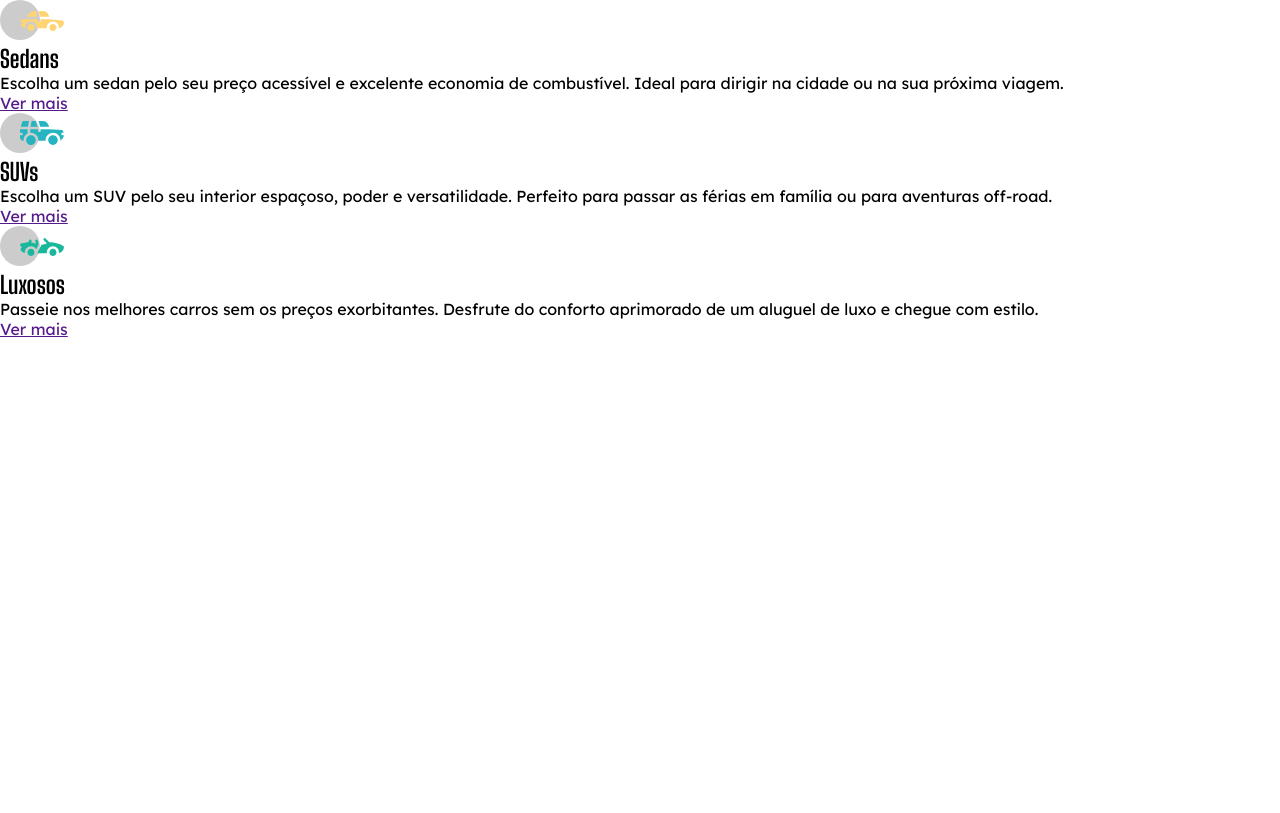
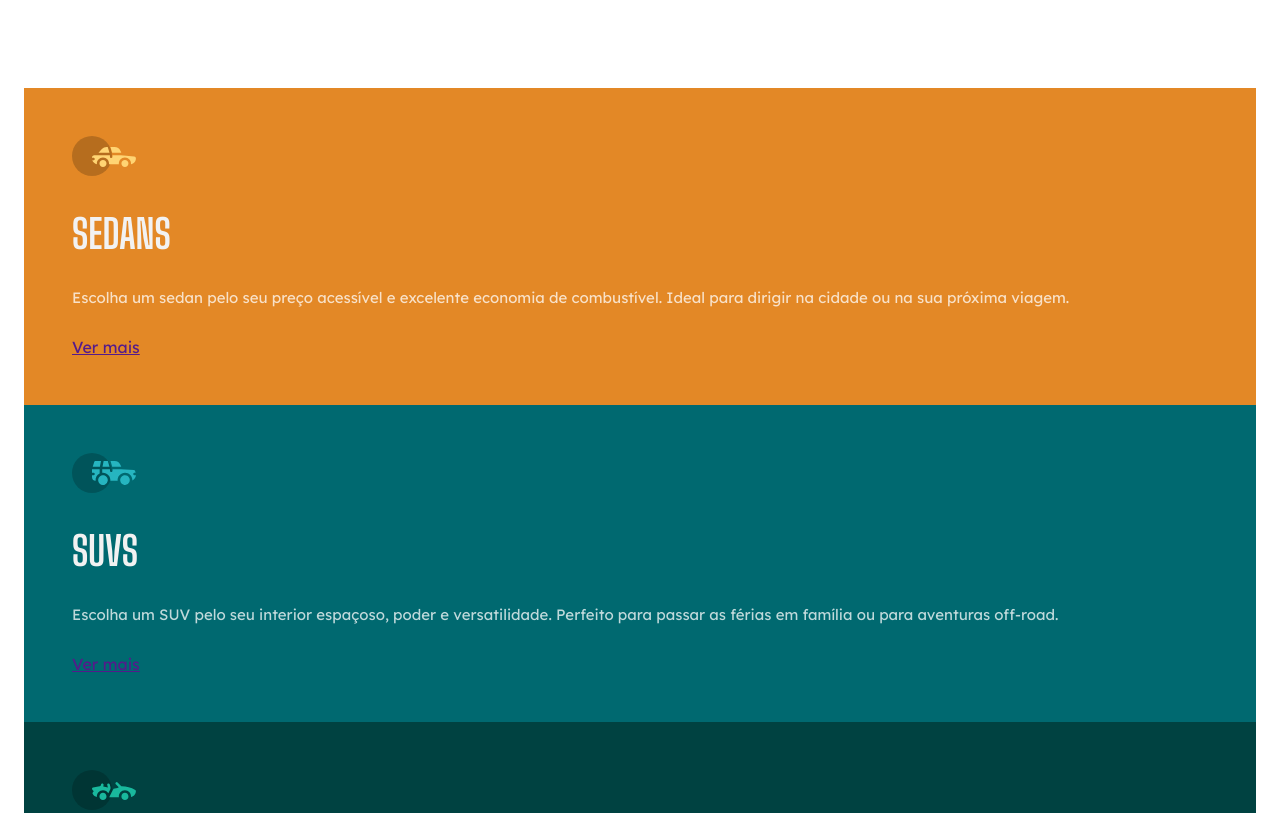
Before and after one commit to 08rebeca/Carros, a plain HTML site: page index.html in a window 1280 px wide. Shown: the top 813 px of the page. Drawn offline with Linux system fonts and the light colour scheme.

Commit message:
desenvolvimento do CSS

```diff
--- a/style.css
+++ b/style.css
@@ -12,14 +12,41 @@
     --transparent-white: rgba(255, 255, 255, 0.75);
 }
 
+body {
+    padding: 5.5rem 1.5rem;
+}
+
 h2 {
     font-family: 'Big Shoulders Display', sans-serif;
+    text-transform: uppercase;
+    font-size: 2.5rem;
+    color: var(--gray);
+    margin-block: 1.875rem;
 }
 
 p {
     font-family: 'Lexend Deca', sans-serif;
+    font-size: 0.9375rem;
+    color: var(--transparent-white);
+    margin-bottom: 1.875rem;
 }
 
 a {
     font-family: 'Lexend Deca', sans-serif;
 }
+
+section {
+    padding: 3rem;
+}
+
+.sedans {
+    background: var(--orange);
+}
+
+.suvs {
+    background-color: var(--cyan);
+}
+
+.luxuosos {
+    background: var(--dark-cyan);
+}
```
